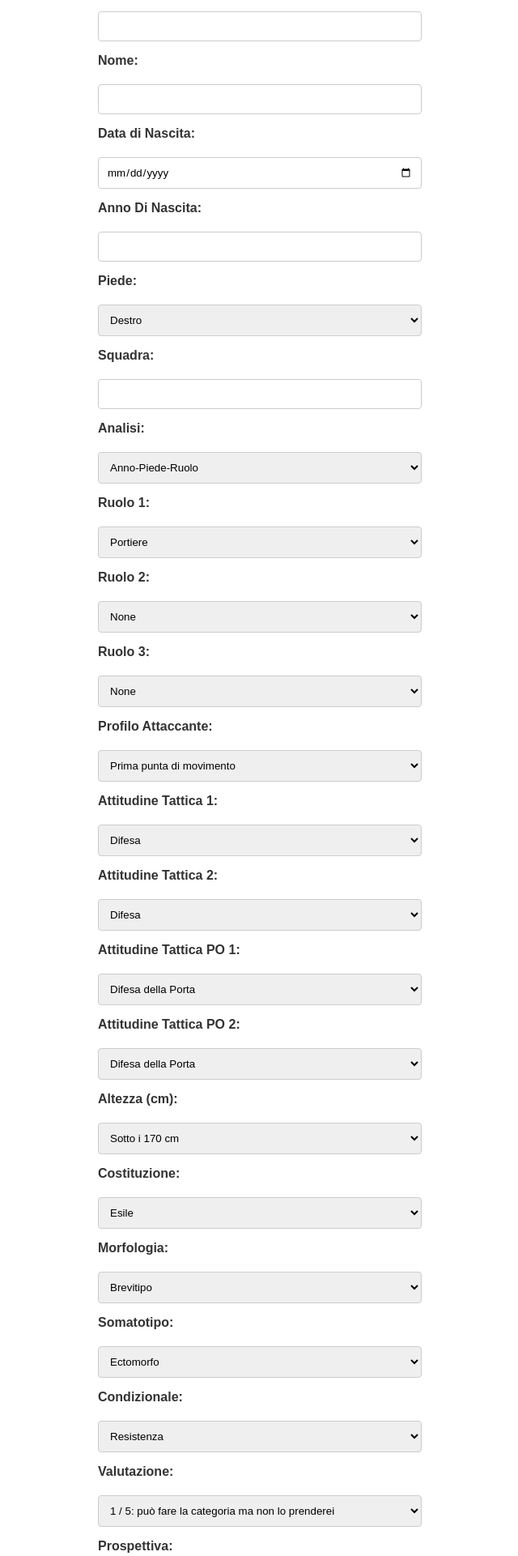
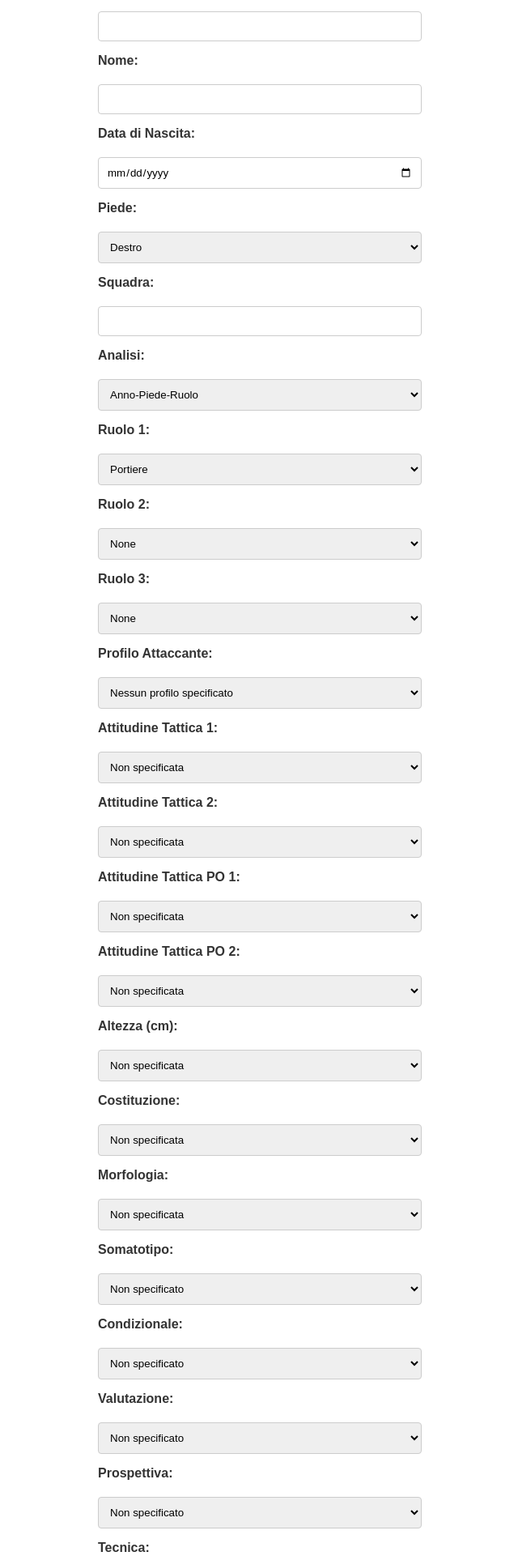
Before and after one commit to poliReus/databaseupdate, a Flask app: template templates/aggiungi.html in a window 1280 px wide. Shown: the part 377-2298 px from the top of the page at 81% size, without its empty margins (319-959 px from the left). Run offline with Flask 3, Linux system fonts and the light colour scheme; the template is opened without the code that fills it, so the values that code supplies are empty.

Commit message:
Front-end updates

```diff
--- a/templates/aggiungi.html
+++ b/templates/aggiungi.html
@@ -69,9 +69,6 @@
 
             <label for="data_di_nascita">Data di Nascita:</label>
             <input type="date" id="data_di_nascita" name="data_di_nascita" required>
-
-            <label for="anno_di_nascita">Anno Di Nascita:</label>
-            <input type="number" id="anno_di_nascita" name="anno_di_nascita" required>
 
             <label for="piede">Piede:</label>
             <select id="piede" name="piede" required>
@@ -162,53 +159,53 @@
 
             <label for="profilo_attaccante">Profilo Attaccante:</label>
             <select id="profilo_attaccante" name="profilo_attaccante">
+                <option value="-">Nessun profilo specificato</option>
                 <option value="Prima punta di movimento">Prima punta di movimento</option>
                 <option value="Prima punta di posizione">Prima punta di posizione</option>
                 <option value="Ala">Ala</option>
                 <option value="Seconda punta">Seconda punta</option>
                 <option value="Mezza punta">Mezza punta</option>
-                <option value="-">Nessun profilo specificato</option>
             </select>
 
             <label for="attitudine_tattica_1">Attitudine Tattica 1:</label>
             <select id="attitudine_tattica_1" name="attitudine_tattica_1">
+                <option value="-">Non specificata</option>
                 <option value="D">Difesa</option>
                 <option value="R">Regia</option>
                 <option value="AR">Attacco di rifinitura</option>
                 <option value="AF">Attacco di finalizzazione</option>
-                <option value="-">Non specificata</option>
             </select>
 
             <label for="attitudine_tattica_2">Attitudine Tattica 2:</label>
             <select id="attitudine_tattica_2" name="attitudine_tattica_2">
+                <option value="-">Non specificata</option>
                 <option value="D">Difesa</option>
                 <option value="R">Regia</option>
                 <option value="AR">Attacco di rifinitura</option>
                 <option value="AF">Attacco di finalizzazione</option>
-                <option value="-">Non specificata</option>
-
             </select>
 
             <label for="attitudine_tattica_po_1">Attitudine Tattica PO 1:</label>
             <select id="attitudine_tattica_po_1" name="attitudine_tattica_po_1">
+                <option value="-">Non specificata</option>
                 <option value="DP">Difesa della Porta</option>
                 <option value="DS">Difesa dello Spazio</option>
                 <option value="DA">Difesa Aerea</option>
                 <option value="R">Regia</option>
-                <option value="-">Non specificata</option>
             </select>
 
             <label for="attitudine_tattica_po_2">Attitudine Tattica PO 2:</label>
             <select id="attitudine_tattica_po_2" name="attitudine_tattica_po_2">
+                <option value="-">Non specificata</option>
                 <option value="DP">Difesa della Porta</option>
                 <option value="DS">Difesa dello Spazio</option>
                 <option value="DA">Difesa Aerea</option>
                 <option value="R">Regia</option>
-                <option value="-">Non specificata</option>
             </select>
 
             <label for="altezza">Altezza (cm):</label>
             <select id="altezza" name="altezza" required>
+                <option value="-">Non specificata</option>
                 <option value="Altezza bassissima">Sotto i 170 cm</option>
                 <option value="Altezza bassa">Tra 170 cm e 175 cm</option>
                 <option value="Altezza bassa-media">Tra 175 cm e 180 cm</option>
@@ -217,39 +214,39 @@
                 <option value="Altezza alta-media">Tra 185 cm e 180 cm</option>
                 <option value="Altezza alta">Tra 185 cm e 190 cm</option>
                 <option value="Altezza altissima">Sopra i 190 cm</option>
-                <option value="-">Non specificata</option>
             </select>
 
             <label for="costituzione">Costituzione:</label>
             <select id="costituzione" name="costituzione">
+                <option value="-">Non specificata</option>
                 <option value="Esile">Esile</option>
                 <option value="Media-Esile">Media-Esile</option>
                 <option value="Media">Media</option>
                 <option value="Media-Robusta">Media-Robusta</option>
                 <option value="Robusta">Robusta</option>
-                <option value="-">Non specificata</option>
             </select>
 
             <label for="morfologia">Morfologia:</label>
             <select id="morfologia" name="morfologia">
+                <option value="-">Non specificata</option>
                 <option value="Brevitipo">Brevitipo</option>
                 <option value="Normotipo">Normotipo</option>
                 <option value="Longitipo">Longitipo</option>
-                <option value="-">Non specificata</option>
             </select>
 
             <label for="somatotipo">Somatotipo:</label>
             <select id="somatotipo" name="somatotipo">
+                <option value="-">Non specificato</option>
                 <option value="Ectomorfo">Ectomorfo</option>
                 <option value="Mesomorfo">Mesomorfo</option>
                 <option value="Endomorfo">Endomorfo</option>
                 <option value="Ecto-mesomorfo">Ecto-mesomorfo</option>
                 <option value="Meso-endomorfo">Meso-endomorfo</option>
-                <option value="-">Non specificato</option>
             </select>
 
             <label for="condizionale">Condizionale:</label>
             <select id="condizionale" name="condizionale">
+                <option value="-">Non specificato</option>
                 <option value="Resistenza">Resistenza</option>
                 <option value="Velocità">Velocità</option>
                 <option value="Rapidità">Rapidità</option>
@@ -259,40 +256,40 @@
                 <option value="Flessibilità">Flessibilità</option>
                 <option value="Intensità">Intensità</option>
                 <option value="Potenza">Potenza</option>
-                <option value="-">Non specificato</option>
             </select>
 
             <label for="valutazione">Valutazione:</label>
             <select id="valutazione" name="valutazione">
+                <option value="-">Non specificato</option>
                 <option value="1 / 5">1 / 5: può fare la categoria ma non lo prenderei</option>
                 <option value="2 / 5">2 / 5: giocatore discreto per la categoria</option>
                 <option value="3 / 5">3 / 5: buon giocatore per la categoria</option>
                 <option value="4 / 5">4 / 5: ottimo giocatore da primi posti</option>
                 <option value="5 / 5">5 / 5: top per la categoria</option>
-                <option value="-">Non specificato</option>
             </select>
 
             <label for="prospettiva">Prospettiva:</label>
             <select id="prospettiva" name="prospettiva">
+                <option value="-">Non specificato</option>
                 <option value="In crescita">In crescita</option>
                 <option value="Stabile">Stabile</option>
                 <option value="In calo">In calo</option>
-                <option value="-">Non specificato</option>
             </select>
 
             <label for="tecnica">Tecnica:</label>
             <select id="tecnica" name="tecnica">
+                <option value="-">Non specificato</option>
                 <option value="Dominio palla">Dominio palla</option>
                 <option value="Guida della palla">Guida della palla</option>
                 <option value="Calcio">Calcio</option>
                 <option value="Colpo di testa">Colpo di testa</option>
                 <option value="Postura e ricezione">Postura e ricezione</option>
                 <option value="Rimessa Laterale Lunga">Rimessa Laterale Lunga</option>
-                <option value="-">Non specificato</option>
             </select>
 
             <label for="tattica_possesso">Tattica Possesso:</label>
             <select id="tattica_possesso" name="tattica_possesso">
+                <option value="-">Non specificato</option>
                 <option value="Smarcamento incontro">Smarcamento incontro</option>
                 <option value="Smarcamento in fuori linea">Smarcamento in fuori linea</option>
                 <option value="Smarcamento in ampiezza">Smarcamento in ampiezza</option>
@@ -316,11 +313,11 @@
                 <option value="Sponda rasoterra">Sponda rasoterra</option>
                 <option value="Tiro in porta">Tiro in porta</option>
                 <option value="Copertura e difesa palla">Copertura e difesa palla</option>
-                <option value="-">Non specificato</option>
             </select>
 
             <label for="tattica_non_possesso">Tattica Non Possesso:</label>
             <select id="tattica_non_possesso" name="tattica_non_possesso">
+                <option value="-">Non specificato</option>
                 <option value="Accorciamento">Accorciamento</option>
                 <option value="Anticipo">Anticipo</option>
                 <option value="Contrasto">Contrasto</option>
@@ -330,11 +327,12 @@
                 <option value="Pressione">Pressione</option>
                 <option value="Recupero difensivo">Recupero difensivo</option>
                 <option value="Temporeggiamento">Temporeggiamento</option>
-                <option value="-">Non specificato</option>
+                <option value="1 v 1 Difensivo">1 v 1 Difensivo</option>
             </select>
 
             <label for="tecnica_portiere">Tecnica Portiere:</label>
             <select id="tecnica_portiere" name="tecnica_portiere">
+                <option value="-">Non specificato</option>
                 <option value="Presa">Presa</option>
                 <option value="Uscita alta">Uscita alta</option>
                 <option value="Uscita bassa">Uscita bassa</option>
@@ -344,17 +342,16 @@
                 <option value="Rinvio con i piedi">Rinvio con i piedi</option>
                 <option value="Rimessa con le mani">Rimessa con le mani</option>
                 <option value="Passaggio">Passaggio</option>
-                <option value="-">Non specificato</option>
             </select>
 
             <label for="tattica_portiere">Tattica Portiere:</label>
             <select id="tattica_portiere" name="tattica_portiere">
+                <option value="-">Non specificato</option>
                 <option value="Piazzamento">Piazzamento</option>
                 <option value="Difesa porta">Difesa porta</option>
                 <option value="Guida della difesa">Guida della difesa</option>
                 <option value="Lettura situazionale">Lettura situazionale</option>
                 <option value="Transizioni">Transizioni</option>
-                <option value="-">Non specificato</option>
             </select>
 
             <label for="link_relazione">Link relazione:</label>
@@ -401,6 +398,17 @@
                 }
             }
         }
+
+        document.addEventListener('DOMContentLoaded', function () {
+            const form = document.querySelector('form'); // Seleziona il modulo
+            form.addEventListener('keydown', function (event) {
+                if (event.key === 'Enter') {
+                    event.preventDefault(); // Previene l'invio del modulo
+                }
+            });
+        });
+
+
     </script>
 </body>
 
```
Also changed, not shown: templates/visualizza.html (+8 -1 lines).
